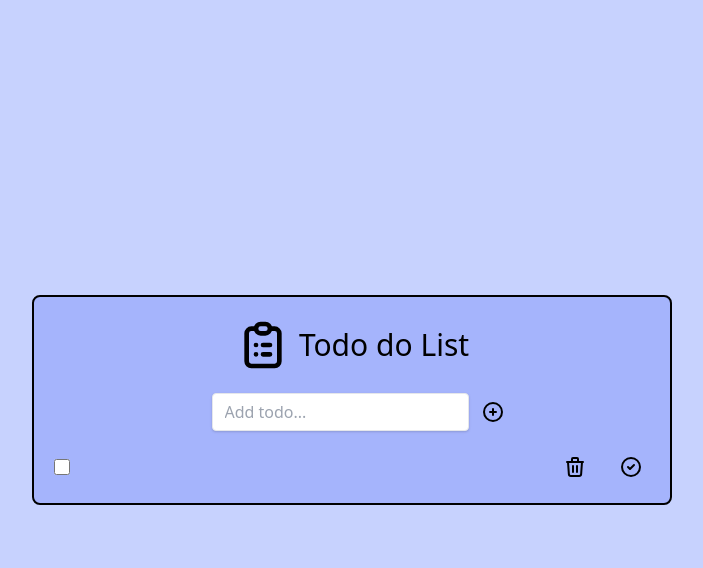
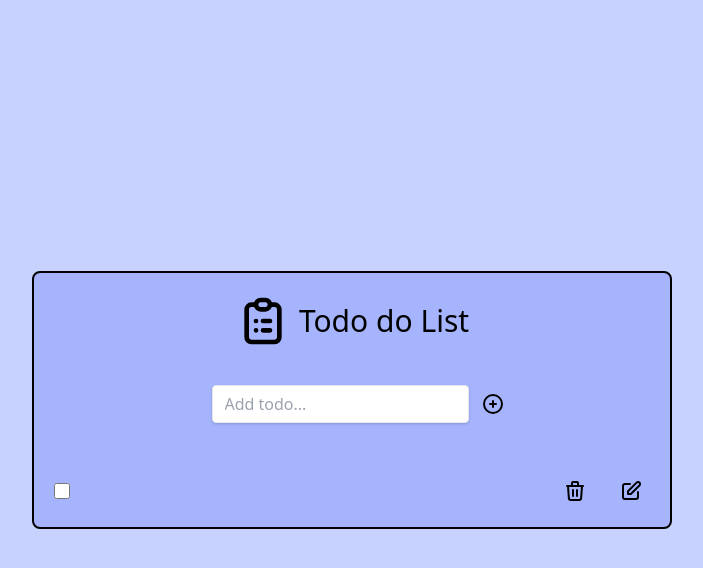
Before and after one commit to leonardo-pinto/todo-react-redux, a React (Create React App) app: page / in a window 1280 px wide. Both pictures are taken after a click on the button 780 px from the left and 416 px from the top of the page. Shown: the top 568 px of the page, without its empty margins (288-991 px from the left). Built offline with nearby package versions, Linux system fonts and the light colour scheme.

Commit message:
fix icons

```diff
--- a/src/components/input/TodoInput.jsx
+++ b/src/components/input/TodoInput.jsx
@@ -11,7 +11,7 @@ function TodoInput(props) {
   }, [handleAddButtonClick]);
 
   return (
-    <div className="w-full flex justify-center items-center" data-testid="inputContainer">
+    <div className="my-8 w-full flex justify-center items-center" data-testid="inputContainer">
       <input
         className="shadow appearance-none border rounded mx-3 py-2 px-3 text-gray-700 leading-tight focus:outline-none focus:shadow-outline"
         type="text"
--- a/src/components/listTodos/ListTodos.jsx
+++ b/src/components/listTodos/ListTodos.jsx
@@ -55,7 +55,7 @@ function ListTodos(props) {
               data-testid="editButton"
               onClick={() => setEditEnabled(!editEnabled)}
             >
-              {ConfirmEditIcon()}
+              {EditIcon()}
             </button>
           </div>
         )
@@ -74,7 +74,7 @@ function ListTodos(props) {
               data-testid="confirmEditButton"
               onClick={() => confirmEditButtonClick()}
             >
-              {EditIcon()}
+              {ConfirmEditIcon()}
             </button>
             <button
               type="button"
```
